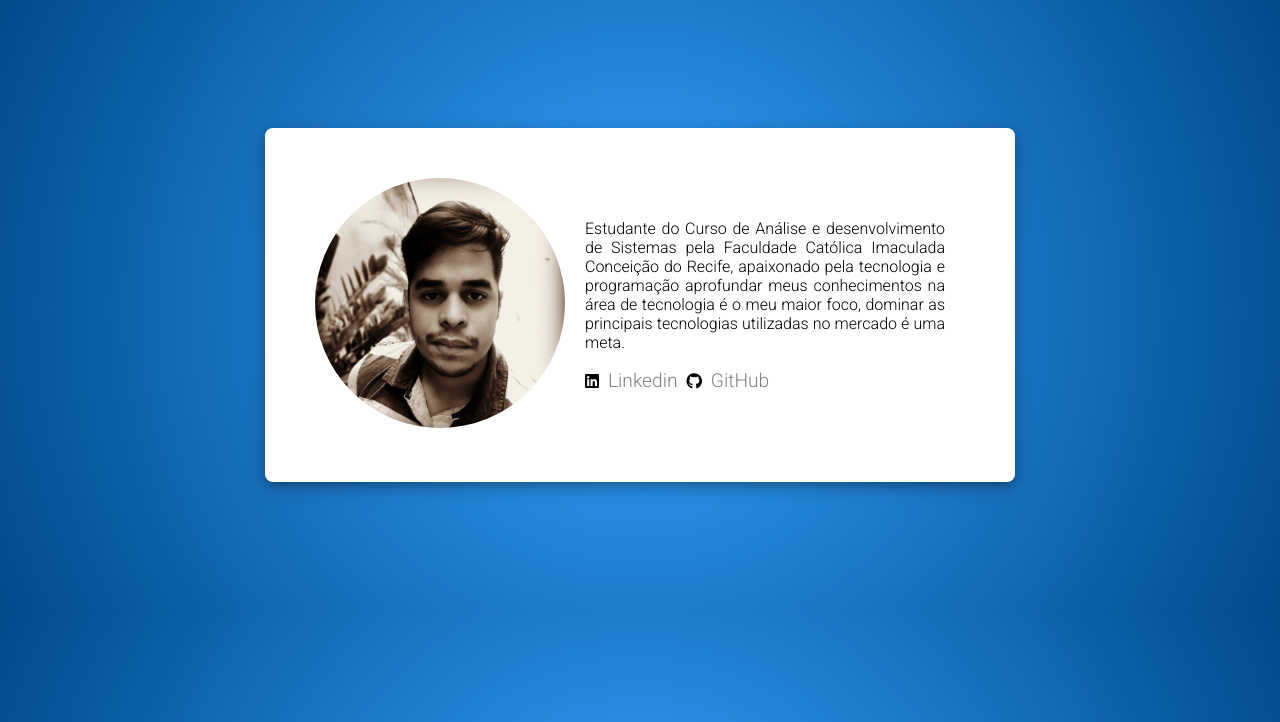
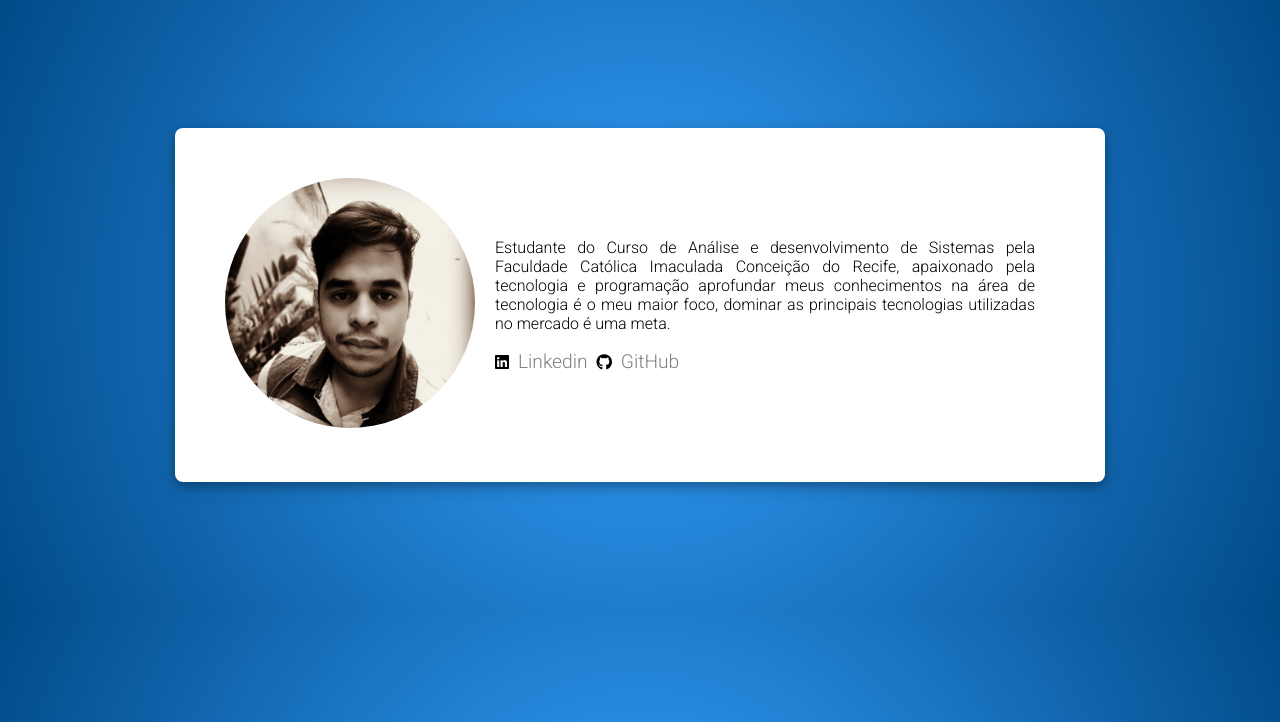
Before and after one commit to samuelikz/samuelikz, a PHP site: page / in a window 1280 px wide. Shown: the top 722 px of the page. Run offline with PHP 8.4, Linux system fonts and the light colour scheme; some libraries are stand-ins or nearby versions.

Commit message:
Update layout.css

```diff
--- a/assets/css/layout.css
+++ b/assets/css/layout.css
@@ -18,7 +18,7 @@
   border-radius: 8px;
   margin: 10vw auto;
   min-width: 330px;
-  max-width: 750px;
+  max-width: 930px;
 }
 
 body {
```
